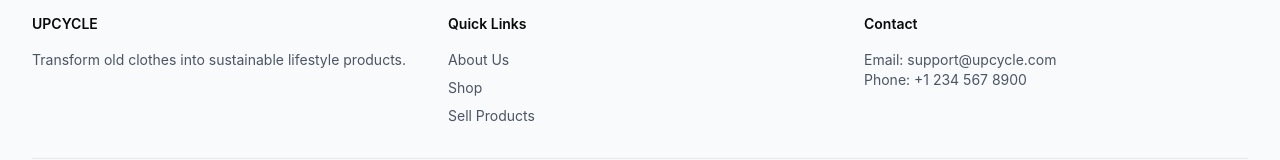
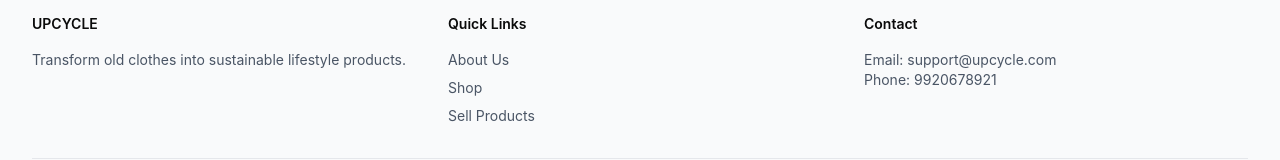
Before and after one commit to tanushree-10153/Sustainable-Marketplace, a React (Vite) app: page /buyer in a window 1280 px wide. Shown: the part 980-1140 px from the top of the page. Built offline with nearby package versions, Linux system fonts and the light colour scheme; no server answers.

Commit message:
fix: send order confirmation email to guest buyers too

```diff
--- a/src/app/components/Checkout.tsx
+++ b/src/app/components/Checkout.tsx
@@ -113,11 +113,11 @@ export const Checkout = () => {
           deliveryAddress, paymentMethod: methodLabel,
           source: 'website', placedAt: new Date().toISOString(),
         });
-        if (user) {
+        if (buyerEmail) {
           sendEmail({
             user_name: buyerName, user_email: buyerEmail,
-            subject: 'Order Confirmed',
-            message: `Hi ${buyerName}, your order for "${product.productName}" (${orderId}) has been confirmed. You paid ₹${product.price}. Thank you!`,
+            subject: 'Order Confirmed — UPCYCLE',
+            message: `Hi ${buyerName},\n\nYour order has been confirmed! 🎉\n\nOrder ID: ${orderId}\nProduct: ${product.productName}\nAmount Paid: ₹${product.price}\nDelivery Address: ${deliveryAddress}\nPayment Method: ${methodLabel}\n\nThank you for shopping with UPCYCLE!\n\nFor any queries, contact us at:\nPhone: 9920678921\nEmail: support@upcycle.com`,
           });
         }
         setProcessing(false);
--- a/src/app/components/Layout.tsx
+++ b/src/app/components/Layout.tsx
@@ -205,7 +205,7 @@ export const Layout = () => {
             <div>
               <h3 className="text-sm font-semibold mb-4">Contact</h3>
               <p className="text-sm text-gray-600">Email: support@upcycle.com</p>
-              <p className="text-sm text-gray-600">Phone: +1 234 567 8900</p>
+              <p className="text-sm text-gray-600">Phone: 9920678921</p>
             </div>
           </div>
           <div className="mt-8 pt-8 border-t border-gray-200 text-center">
```
